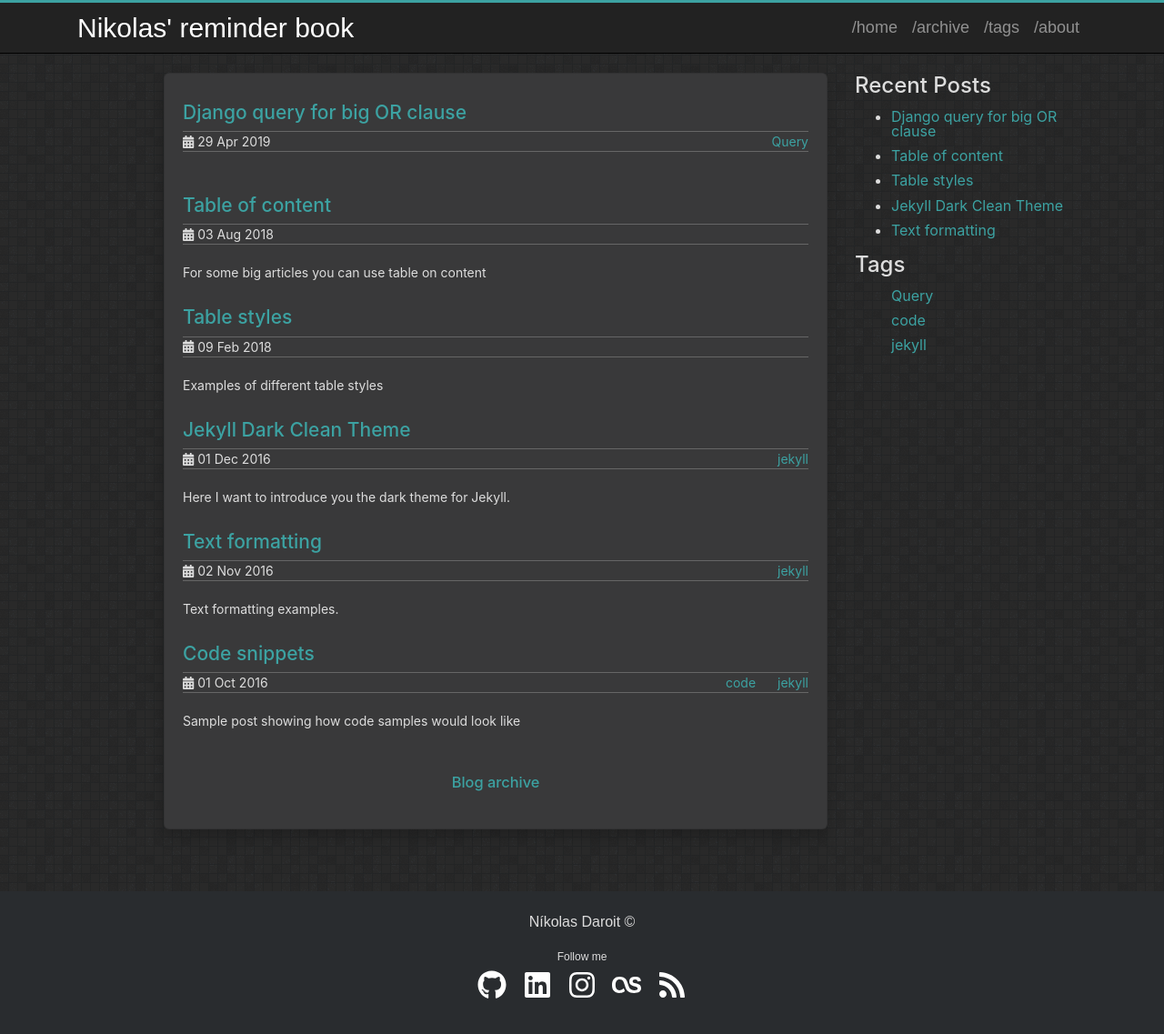
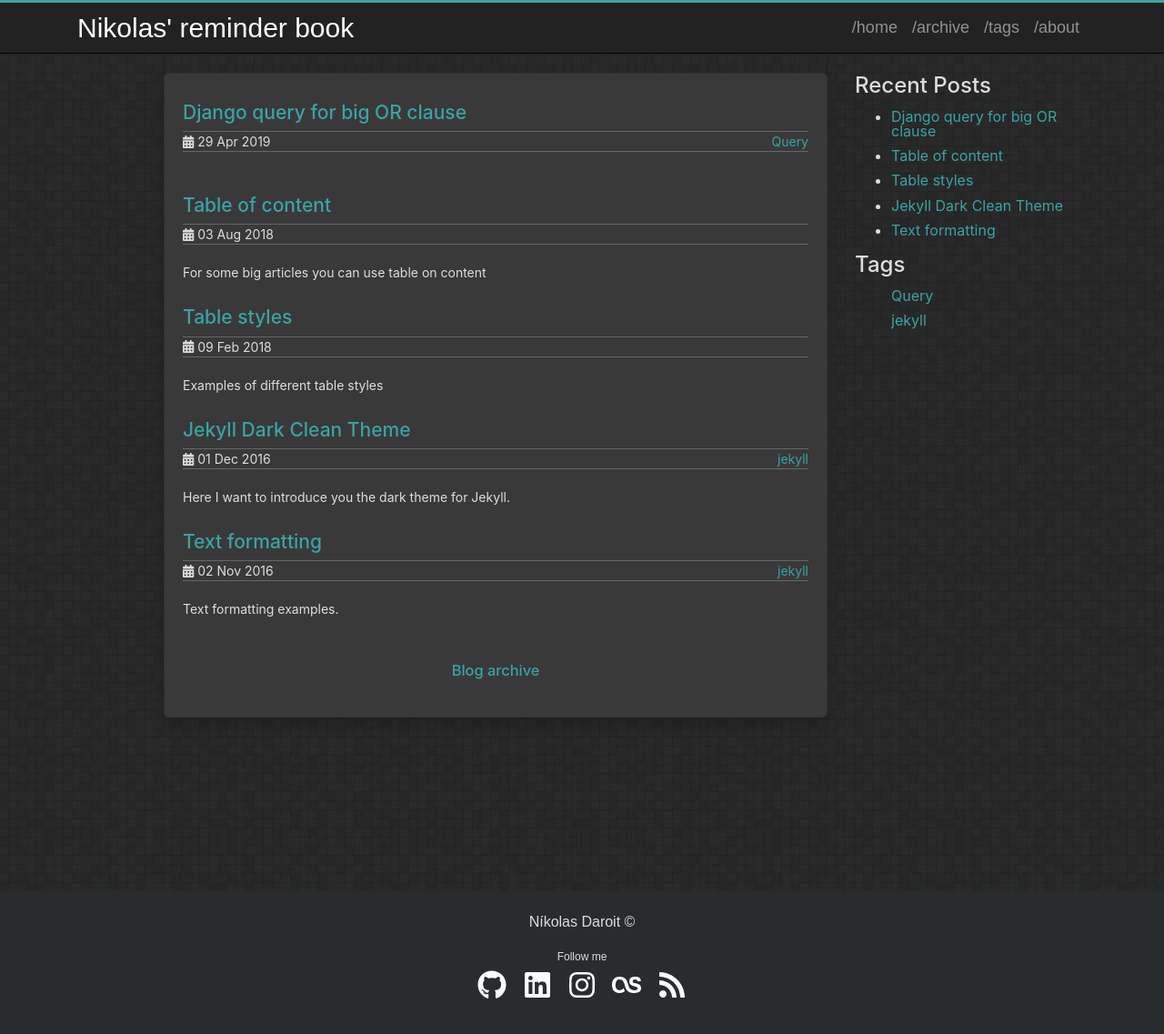
Before and after one commit to NikolasDaroit/nikolasdaroit.github.io, a Jekyll site: the page built from index.html, in a window 1280 px wide and 1162 px high. Shown: the top 1137 px of the window at 91% size. Built offline with Jekyll 4.4.1, drawn with Linux system fonts in a browser that asks for light colours.

Commit message:
update 2016-10-01-code-syntax-highlighting.md

```diff
--- a/_posts/2016-10-01-code-syntax-highlighting.md
+++ b/_posts/2016-10-01-code-syntax-highlighting.md
@@ -1,9 +1,10 @@
 ---
+title: 'Code snippets'
 layout: post
-title: "Code snippets"
-date: 2016-10-01 16:25:06
-tags: code jekyll
-description: Sample post showing how code samples would look like
+tags:
+  - 'code jekyll'
+published: false
+category:
 ---
 
 ## Introduction
```
